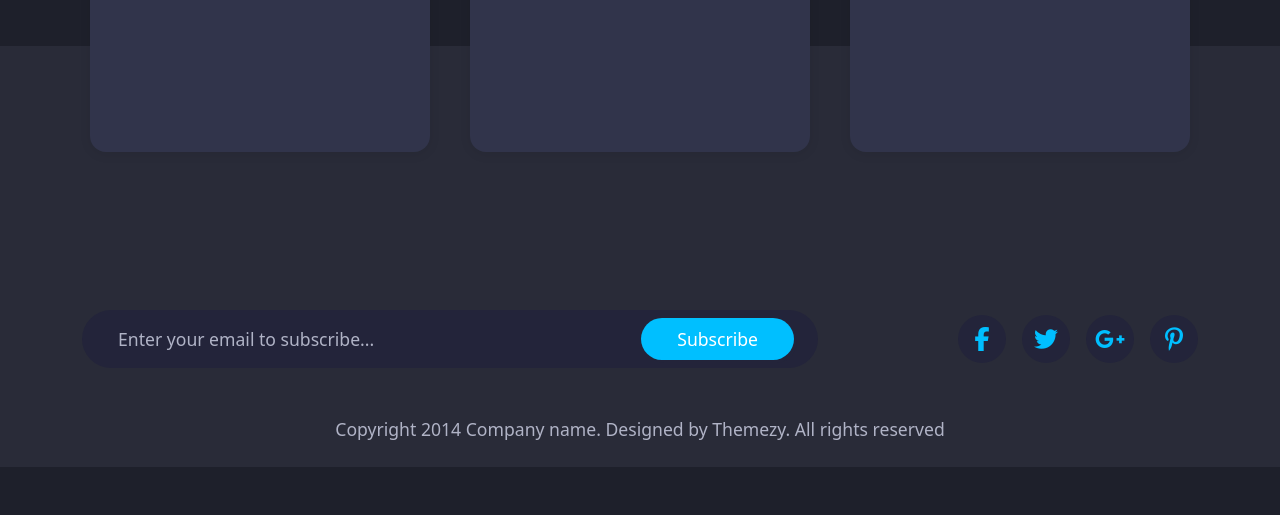
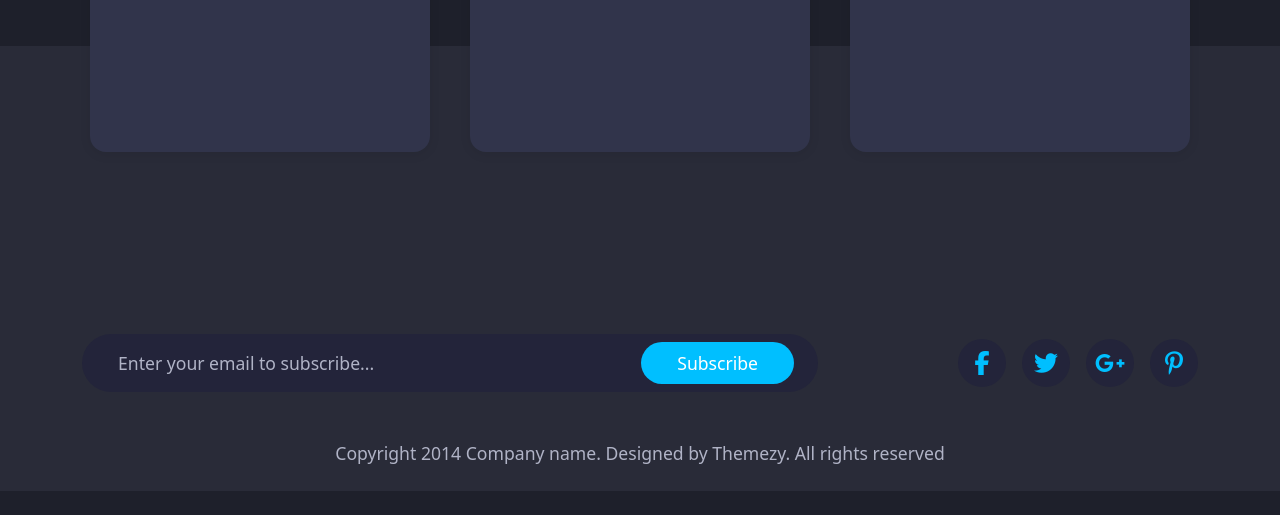
Before and after one commit to adhamita/Weather, a plain HTML site: page index.html in a window 1280 px wide. Shown: the part 532-1047 px from the top of the page. Before the commit the page ends 1023 px from the top, so only its background shows below. Drawn offline with Linux system fonts and the light colour scheme; no server answers.

Commit message:
edit 2 done

```diff
--- a/index.html
+++ b/index.html
@@ -92,7 +92,7 @@
 </div>
 </div>
 
-<footer class="custom-footer mt-5  pt-5 pb-4"><br><br><br><br><br><br><br><br><br>
+<footer class="custom-footer mt-5  pt-5 pb-4"><br><br><br><br><br><br><br><br><br><br>
   <div class="container flex-shrink-0">
     <div class="row align-items-center mb-3">
       <div class="col-md-8 mb-3 mb-md-0">
```
